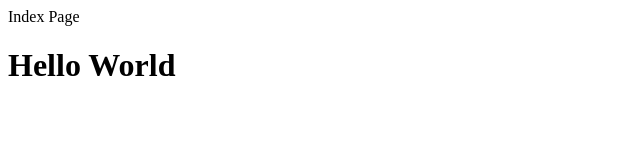
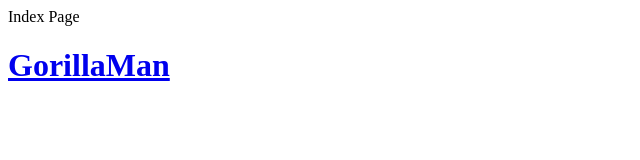
Before and after one commit to DectorArc/GorillaMan, a plain HTML site: page index.html in a window 1280 px wide. Shown: the whole page, without its empty margins (0-640 px from the left). Drawn offline with Linux system fonts and the light colour scheme.

Commit message:
Azure Testing 2

```diff
--- a/index.html
+++ b/index.html
@@ -4,7 +4,7 @@
     </head>
 
     <body>
-         <h1>Hello World</h1>
+         <h1><a href="/Content/gorilla.html">GorillaMan</h1>
     </body>
 
 
```
